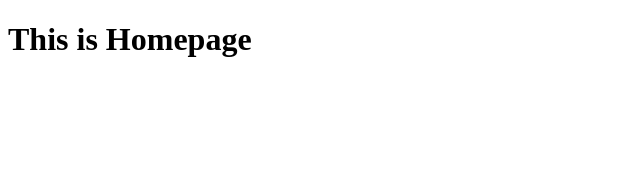
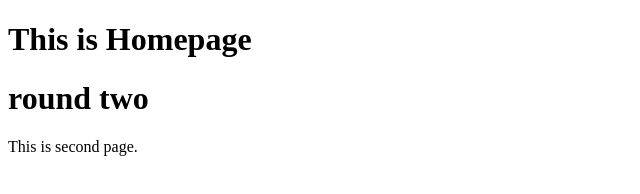
Before and after one commit to shaioking/project002, a plain HTML site: page index.html in a window 1280 px wide. Shown: the whole page, without its empty margins (0-640 px from the left). Drawn offline with Linux system fonts and the light colour scheme.

Commit message:
some new code

```diff
--- a/index.html
+++ b/index.html
@@ -8,5 +8,7 @@
 </head>
 <body>
     <h1>This is Homepage</h1>
+    <h1>round two</h1>
+    <p>This is second page.</p>
 </body>
 </html>
```
Also changed, not shown: 2 other files.
